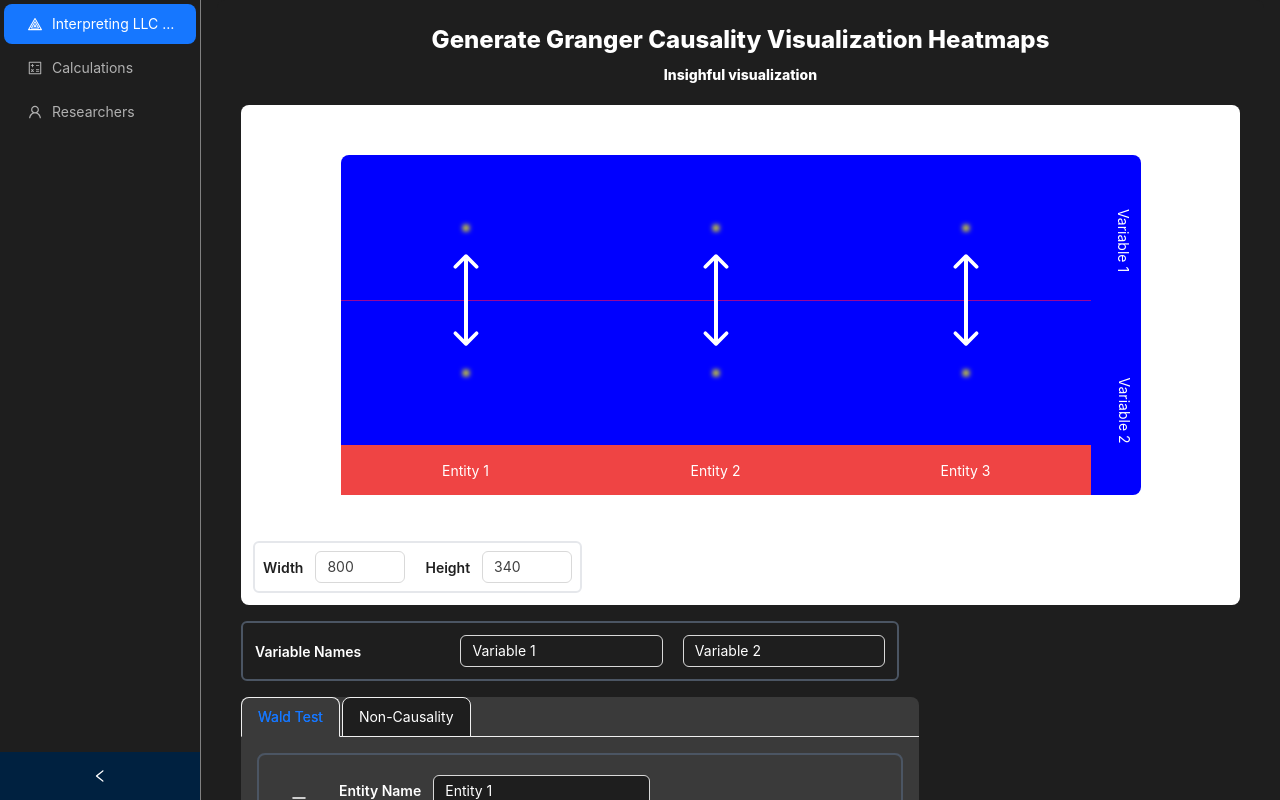
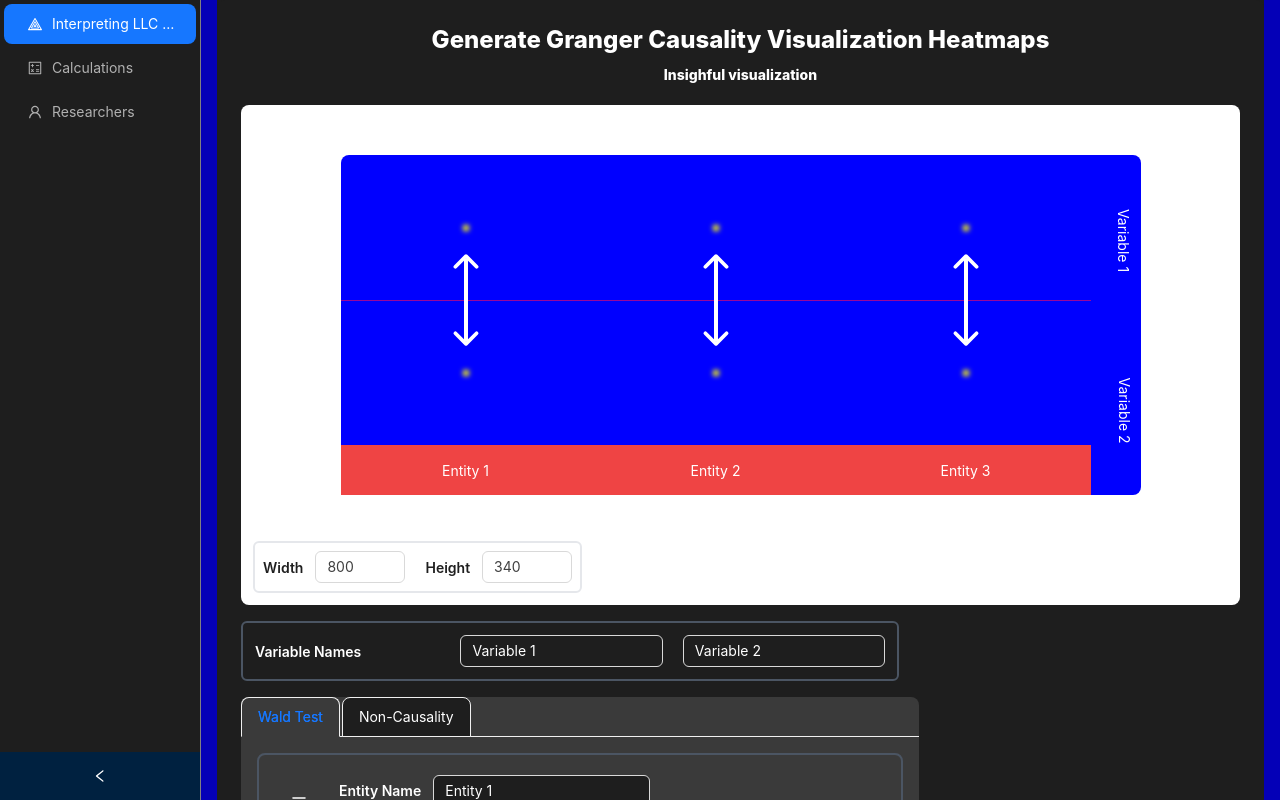
Before and after one commit to LuciusJesperChloe/LJC-HeatMap, a React (Create React App) app: page / in a window 1280 px wide. Shown: the top 800 px of the page. Built offline with nearby package versions, Linux system fonts and the light colour scheme.

Commit message:
Update App.tsx

```diff
--- a/src/App.tsx
+++ b/src/App.tsx
@@ -62,7 +62,7 @@ function App() {
         />
       </Sider>
       <Layout
-        style={{ backgroundColor: "#1E1E1E", borderLeft: "solid 1px gray" }}
+        style={{ backgroundColor: "#0400B7", borderLeft: "solid 1px gray" }}
       >
         {/* <Header style={{ padding: 0, background: colorBgContainer }} /> */}
         <Content style={{ margin: "0 16px", backgroundColor: "#1E1E1E" }}>
```
